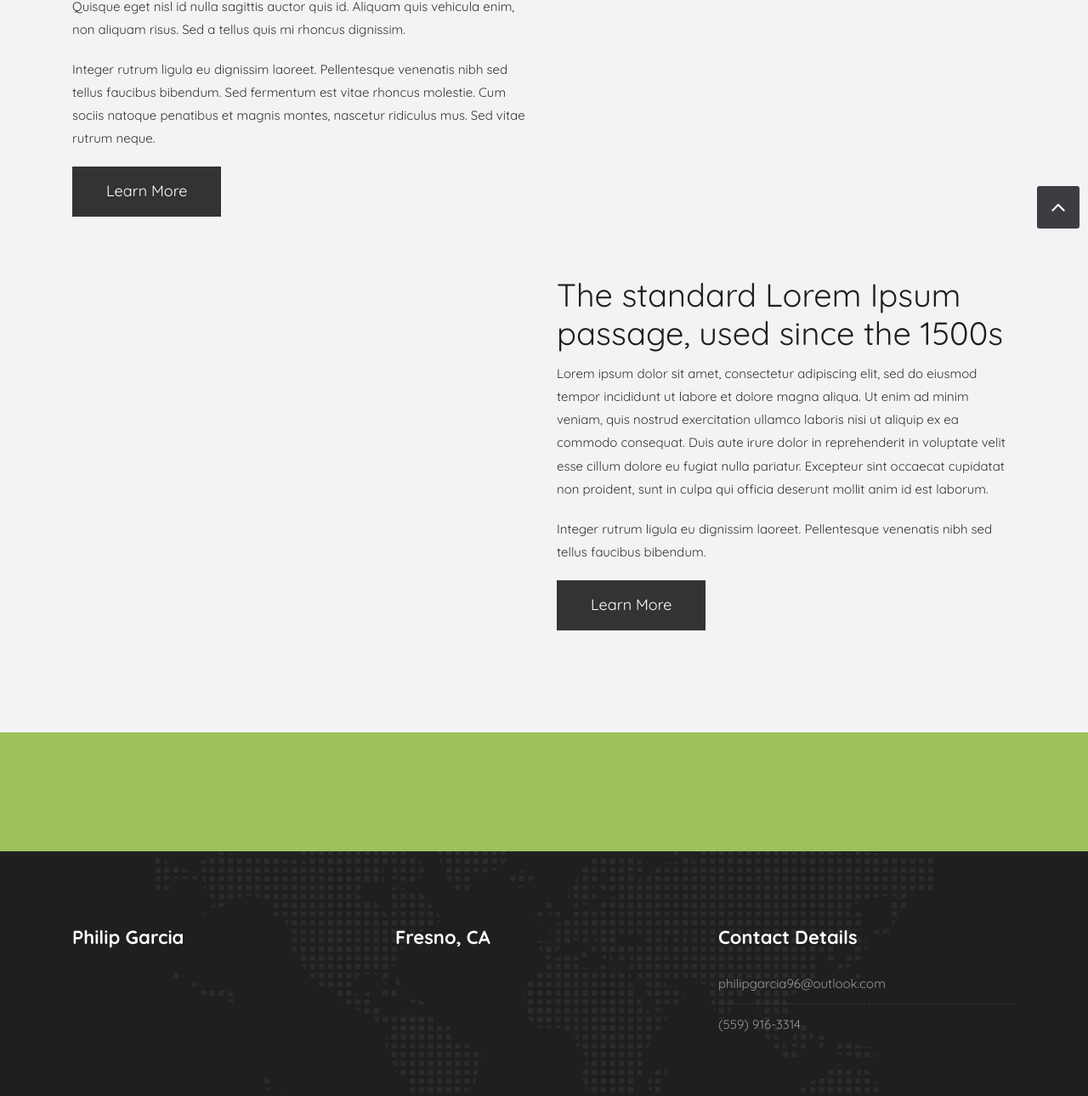
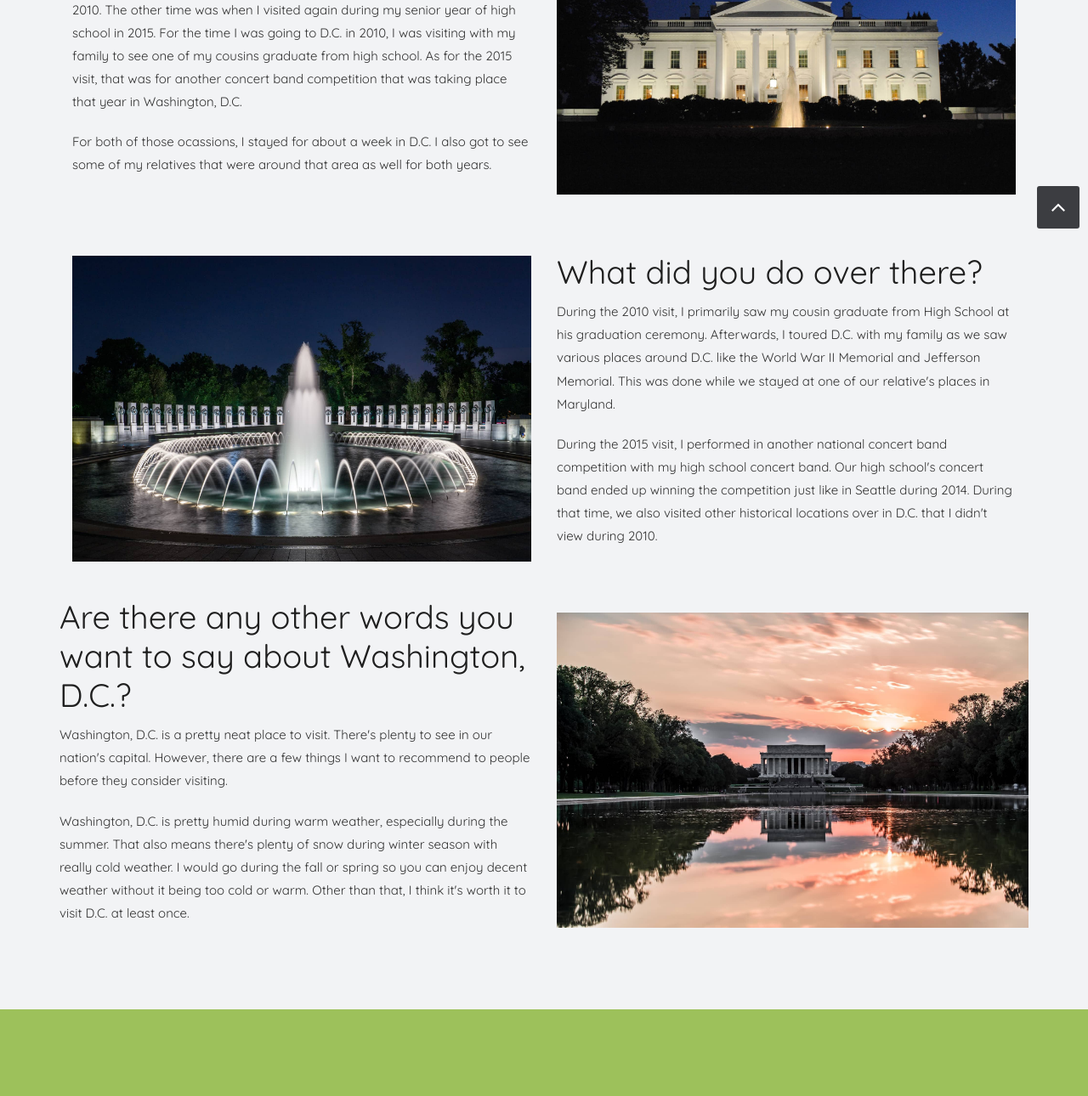
Before and after one commit to echo9961/echo9961.github.io, a plain HTML site: page dc.html in a window 1280 px wide. Shown: the part 631-1921 px from the top of the page at 85% size. Drawn offline with Linux system fonts and the light colour scheme; files whose address does not match are found by name.

Commit message:
added content to dc.html. project completed

```diff
--- a/dc.html
+++ b/dc.html
@@ -9,14 +9,16 @@
     <meta name="viewport" content="width=device-width, initial-scale=1">
 
      <!-- Site Metas -->
-    <title>QuickCloud - Hosting Responsive HTML5 Template</title>
+    <title>Washington, D.C.</title>
     <meta name="keywords" content="">
     <meta name="description" content="">
     <meta name="author" content="">
 
     <!-- Site Icons -->
-    <link rel="shortcut icon" href="images/favicon.ico" type="image/x-icon" />
-    <link rel="apple-touch-icon" href="images/apple-touch-icon.png">
+    <link rel="apple-touch-icon" sizes="180x180" href="/apple-touch-icon.png">
+    <link rel="icon" type="image/png" sizes="32x32" href="/favicon-32x32.png">
+    <link rel="icon" type="image/png" sizes="16x16" href="/favicon-16x16.png">
+    <link rel="manifest" href="/site.webmanifest">
 
     <!-- Bootstrap CSS -->
     <link rel="stylesheet" href="css/bootstrap.min.css">
@@ -110,46 +112,57 @@
             <div class="section-title row text-center">
                 <div class="col-md-8 offset-md-2">
                     <h3>Washington, D.C.</h3>
-                    <p class="lead">This section is about my time at Washington, D.C.</p>
+                    <p class="lead">My time at our nation's capital...</p>
                 </div>
             </div><!-- end title -->
 
             <div class="row align-items-center">
                 <div class="col-xl-6 col-lg-6 col-md-12 col-sm-12">
                     <div class="message-box">
-                        <h4>2018 BEST WEB HOSTING COMPANY</h4>
-                        <h2>Awards Winner Support Center</h2>
-                        <p>Quisque eget nisl id nulla sagittis auctor quis id. Aliquam quis vehicula enim, non aliquam risus. Sed a tellus quis mi rhoncus dignissim.</p>
+                        <h2>When did you visit Washington, D.C.?</h2>
+                        <p>I visited D.C. two times in my life. One time was during middle school back in 2010. The other time was when I visited again during my senior year of high school in 2015. For the time I was going to D.C. in 2010, I was visiting with my family to see one of my cousins graduate from high school. As for the 2015 visit, that was for another concert band competition that was taking place that year in Washington, D.C.</p>
 
-                        <p> Integer rutrum ligula eu dignissim laoreet. Pellentesque venenatis nibh sed tellus faucibus bibendum. Sed fermentum est vitae rhoncus molestie. Cum sociis natoque penatibus et magnis montes, nascetur ridiculus mus. Sed vitae rutrum neque. </p>
-
-                        <a href="#" class="hover-btn-new"><span>Learn More</span></a>
+                        <p>For both of those ocassions, I stayed for about a week in D.C. I also got to see some of my relatives that were around that area as well for both years.</p>
                     </div><!-- end messagebox -->
                 </div><!-- end col -->
 
 				<div class="col-xl-6 col-lg-6 col-md-12 col-sm-12">
                     <div class="post-media wow fadeIn">
-                        <img src="images/about_02.jpg" alt="" class="img-fluid img-rounded">
+                        <img src="img/white-house-min.jpg" alt="" class="img-fluid img-rounded">
                     </div><!-- end media -->
                 </div><!-- end col -->
 			</div>
 			<div class="row align-items-center">
 				<div class="col-xl-6 col-lg-6 col-md-12 col-sm-12">
                     <div class="post-media wow fadeIn">
-                        <img src="images/about_03.jpg" alt="" class="img-fluid img-rounded">
+                        <img src="img/ww2-memorial-min.jpg" alt="" class="img-fluid img-rounded">
                     </div><!-- end media -->
                 </div><!-- end col -->
 
 				<div class="col-xl-6 col-lg-6 col-md-12 col-sm-12">
                     <div class="message-box">
-                        <h2>The standard Lorem Ipsum passage, used since the 1500s</h2>
-                        <p>Lorem ipsum dolor sit amet, consectetur adipiscing elit, sed do eiusmod tempor incididunt ut labore et dolore magna aliqua. Ut enim ad minim veniam, quis nostrud exercitation ullamco laboris nisi ut aliquip ex ea commodo consequat. Duis aute irure dolor in reprehenderit in voluptate velit esse cillum dolore eu fugiat nulla pariatur. Excepteur sint occaecat cupidatat non proident, sunt in culpa qui officia deserunt mollit anim id est laborum.</p>
+                        <h2>What did you do over there?</h2>
+                        <p>During the 2010 visit, I primarily saw my cousin graduate from High School at his graduation ceremony. Afterwards, I toured D.C. with my family as we saw various places around D.C. like the World War II Memorial and Jefferson Memorial. This was done while we stayed at one of our relative's places in Maryland.</p>
 
-                        <p> Integer rutrum ligula eu dignissim laoreet. Pellentesque venenatis nibh sed tellus faucibus bibendum.</p>
-
-                        <a href="#" class="hover-btn-new"><span>Learn More</span></a>
+                        <p>During the 2015 visit, I performed in another national concert band competition with my high school concert band. Our high school's concert band ended up winning the competition just like in Seattle during 2014. During that time, we also visited other historical locations over in D.C. that I didn't view during 2010.</p>
                     </div><!-- end messagebox -->
                 </div><!-- end col -->
+
+                <div class="row align-items-center">
+                    <div class="col-xl-6 col-lg-6 col-md-12 col-sm-12">
+                        <div class="message-box">
+                            <h2>Are there any other words you want to say about Washington, D.C.?</h2>
+                            <p>Washington, D.C. is a pretty neat place to visit. There's plenty to see in our nation's capital. However, there are a few things I want to recommend to people before they consider visiting.</p>
+
+                            <p>Washington, D.C. is pretty humid during warm weather, especially during the summer. That also means there's plenty of snow during winter season with really cold weather. I would go during the fall or spring so you can enjoy decent weather without it being too cold or warm. Other than that, I think it's worth it to visit D.C. at least once.</p>
+                        </div><!-- end messagebox -->
+                    </div><!-- end col -->
+
+                    <div class="col-xl-6 col-lg-6 col-md-12 col-sm-12">
+                        <div class="post-media wow fadeIn">
+                            <img src="img/lincoln-memorial-min.jpg" alt="" class="img-fluid img-rounded">
+                        </div><!-- end media -->
+                    </div><!-- end col -->
 
             </div><!-- end row -->
         </div><!-- end container -->
```
Also changed, not shown: img/lincoln-memorial-min.jpg (added), img/white-house-min.jpg (added), img/ww2-memorial-min.jpg (added).
